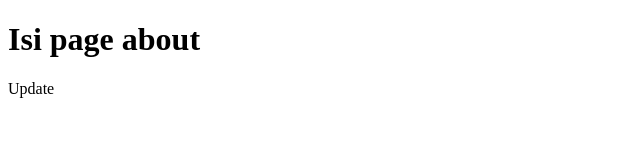
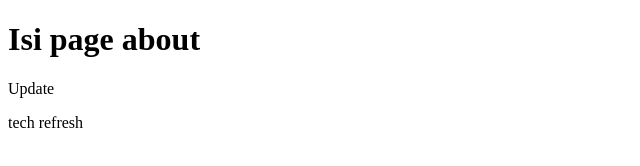
Before and after one commit to sirahyh/Personal-Page-Website, a plain HTML site: page about.html in a window 1280 px wide. Shown: the full height of the page, 0-640 px from the left. Drawn offline with Linux system fonts and the light colour scheme.

Commit message:
tech-refresh update 2

```diff
--- a/about.html
+++ b/about.html
@@ -8,5 +8,6 @@
 <body>
     <h1>Isi page about</h1>
     <p>Update</p>
+<p>tech refresh</p>
 </body>
 </html>
```
